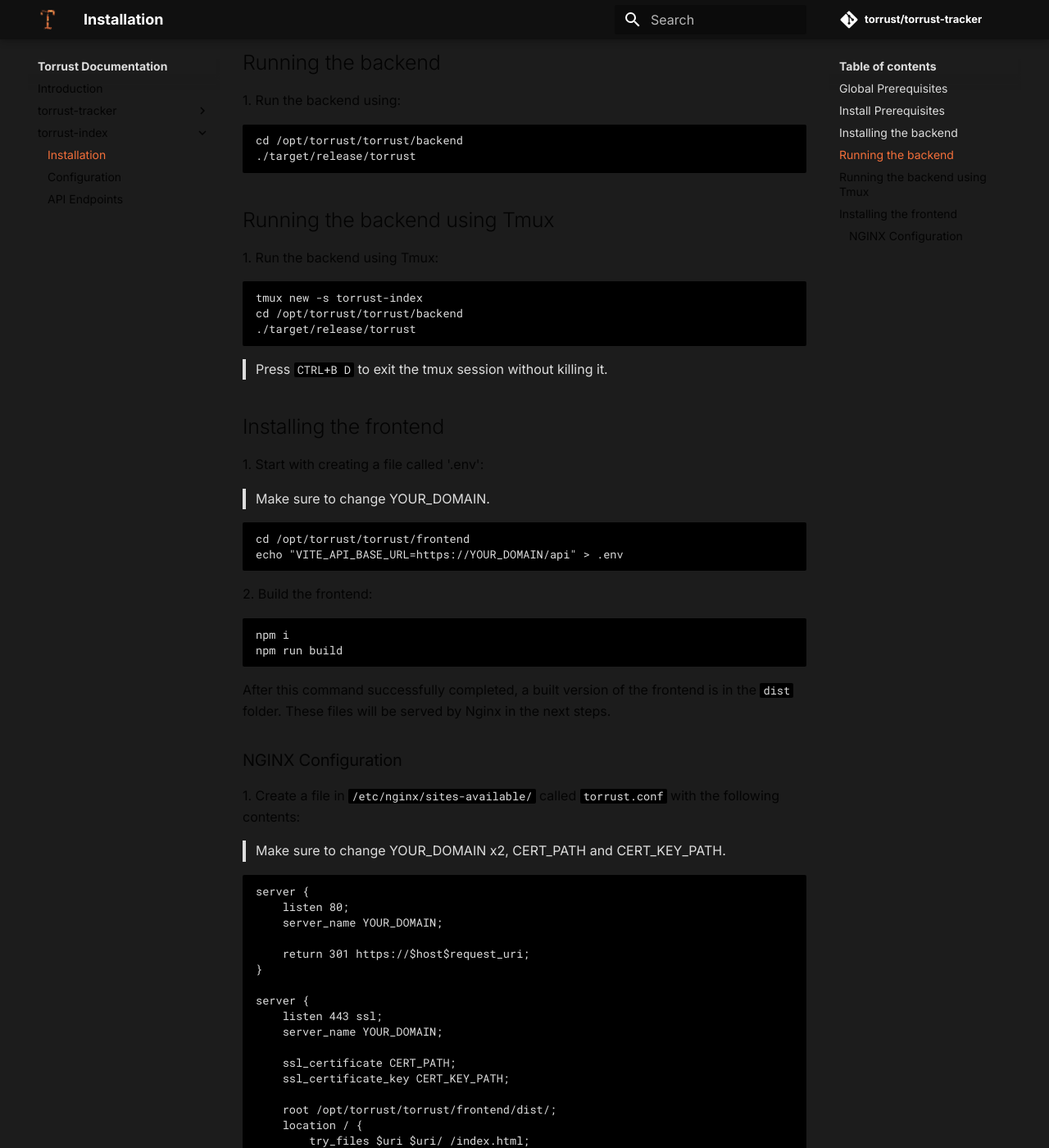
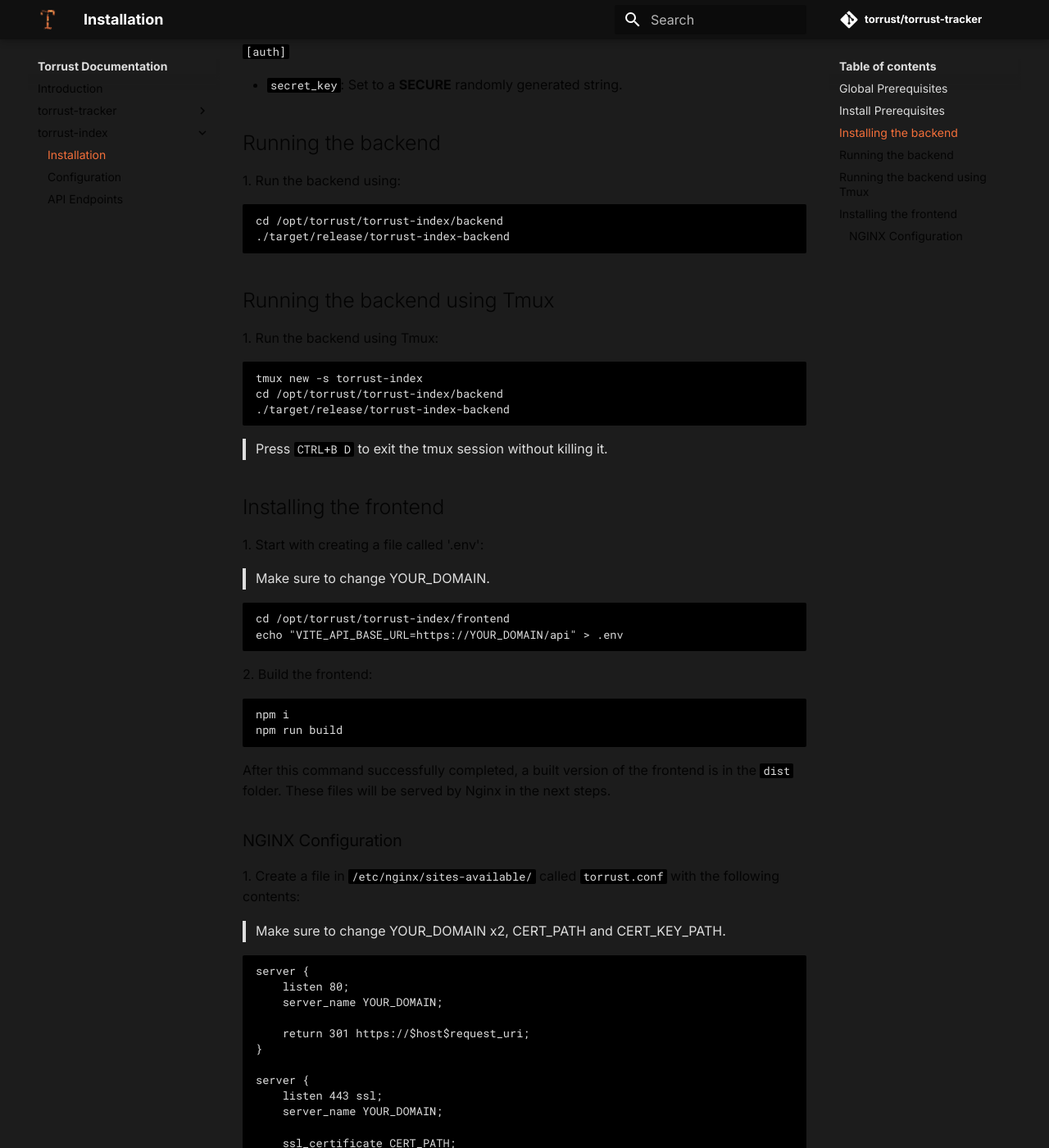
Before and after one commit to torrust/torrust-documentation, an MkDocs documentation site: the page built from docs/torrust-index/install.md, in a window 1280 px wide and 1400 px high, scrolled down 1978 px. Shown: the whole window at 82% size. Built offline with MkDocs 1.6.1 and Material for MkDocs 9.7.7, drawn with Linux system fonts in a browser that asks for light colours; comment, search, counter and statistics services are not loaded; some of the changed text lies outside the part shown.

Commit message:
chore: update torrust-index links

````diff
--- a/docs/torrust-index/install.md
+++ b/docs/torrust-index/install.md
@@ -28,33 +28,38 @@
 ```bash
 mkdir /opt/torrust
 cd /opt/torrust
-git clone https://github.com/torrust/torrust.git
+git clone https://github.com/torrust/torrust-index.git
 ```
 
-2\. Change to the backend directory and create a file called: `.env`:
+2\. Pull the submodules:
 ```bash
-cd torrust/backend
+cd torrust-index
+git pull --recurse-submodules
+```
+
+3\. Change to the backend directory and create a file called: `.env`:
+```bash
+cd backend
 echo "DATABASE_URL=sqlite://data.db?mode=rwc" > .env
 ```
 
-3\. Then we have to create the SQLite database and run the migrations. Install the `sqlx-cli` and create the database:
+4\. Then we have to create the SQLite database and run the migrations. Install the `sqlx-cli` and create the database:
 ```bash
 cargo install sqlx-cli
 sqlx db setup
 ```
 
-4\. Now build the backend:
+5\. Now build the backend:
 ```bash
 cargo build --release
 ```
 
-5\. Run the backend once to generate the config.toml file:
+6\. Run the backend once to generate the config.toml file:
 ```bash
-cd /opt/torrust/torrust/backend
-./target/release/torrust
+./target/release/torrust-index-backend
 ```
 
-6\. Then edit the `config.toml` and change at least the following keys:
+7\. Then edit the `config.toml` and change at least the following keys:
 ```bash
 nano config.toml
 ```
@@ -76,16 +81,16 @@
 ## Running the backend
 1\. Run the backend using:
 ```bash
-cd /opt/torrust/torrust/backend
-./target/release/torrust
+cd /opt/torrust/torrust-index/backend
+./target/release/torrust-index-backend
 ```
 
 ## Running the backend using Tmux
 1\. Run the backend using Tmux:
 ```bash
 tmux new -s torrust-index
-cd /opt/torrust/torrust/backend
-./target/release/torrust
+cd /opt/torrust/torrust-index/backend
+./target/release/torrust-index-backend
 ```
 > Press `CTRL+B D` to exit the tmux session without killing it.
 
@@ -93,7 +98,7 @@
 1\. Start with creating a file called '.env':
 > Make sure to change YOUR_DOMAIN.
 ```bash
-cd /opt/torrust/torrust/frontend
+cd /opt/torrust/torrust-index/frontend
 echo "VITE_API_BASE_URL=https://YOUR_DOMAIN/api" > .env
 ```
 
@@ -123,7 +128,7 @@
     ssl_certificate CERT_PATH;
     ssl_certificate_key CERT_KEY_PATH;
 
-    root /opt/torrust/torrust/frontend/dist/;
+    root /opt/torrust/torrust-index/frontend/dist/;
     location / {
         try_files $uri $uri/ /index.html;
     }
````
